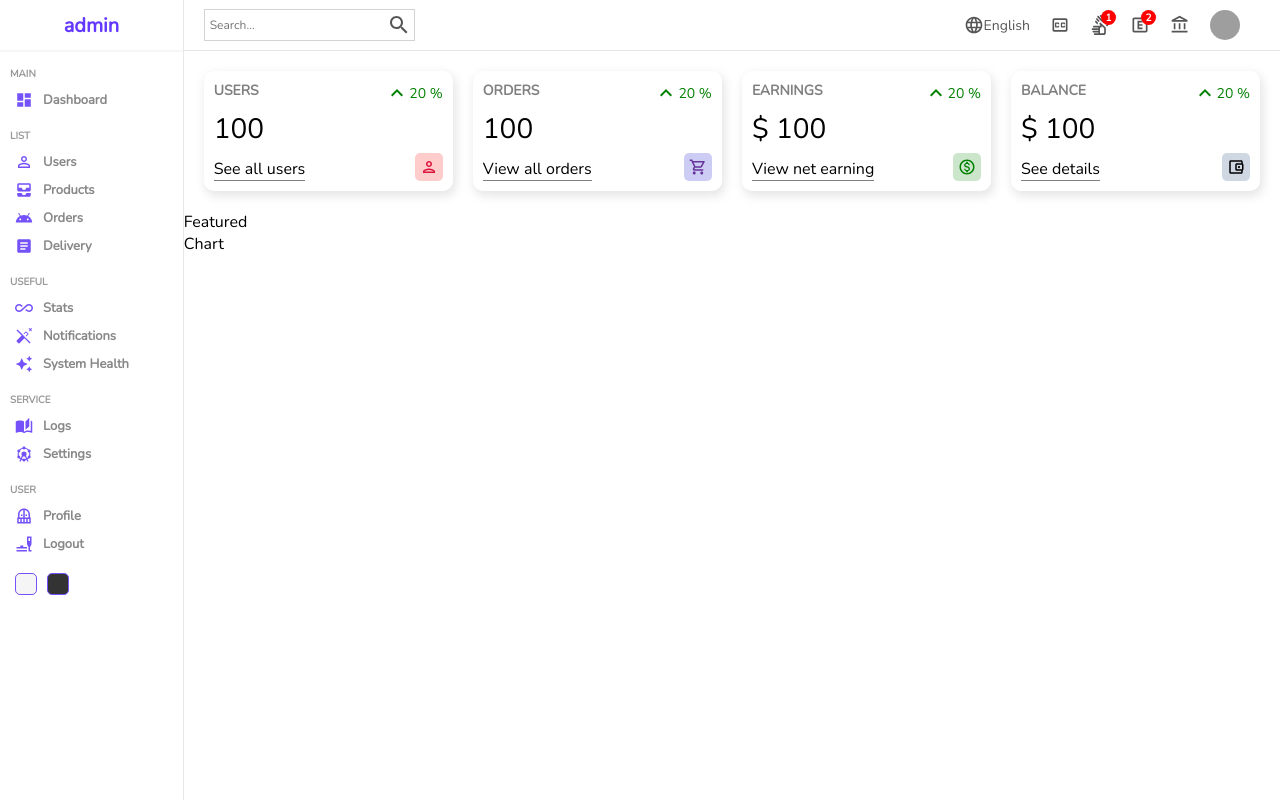
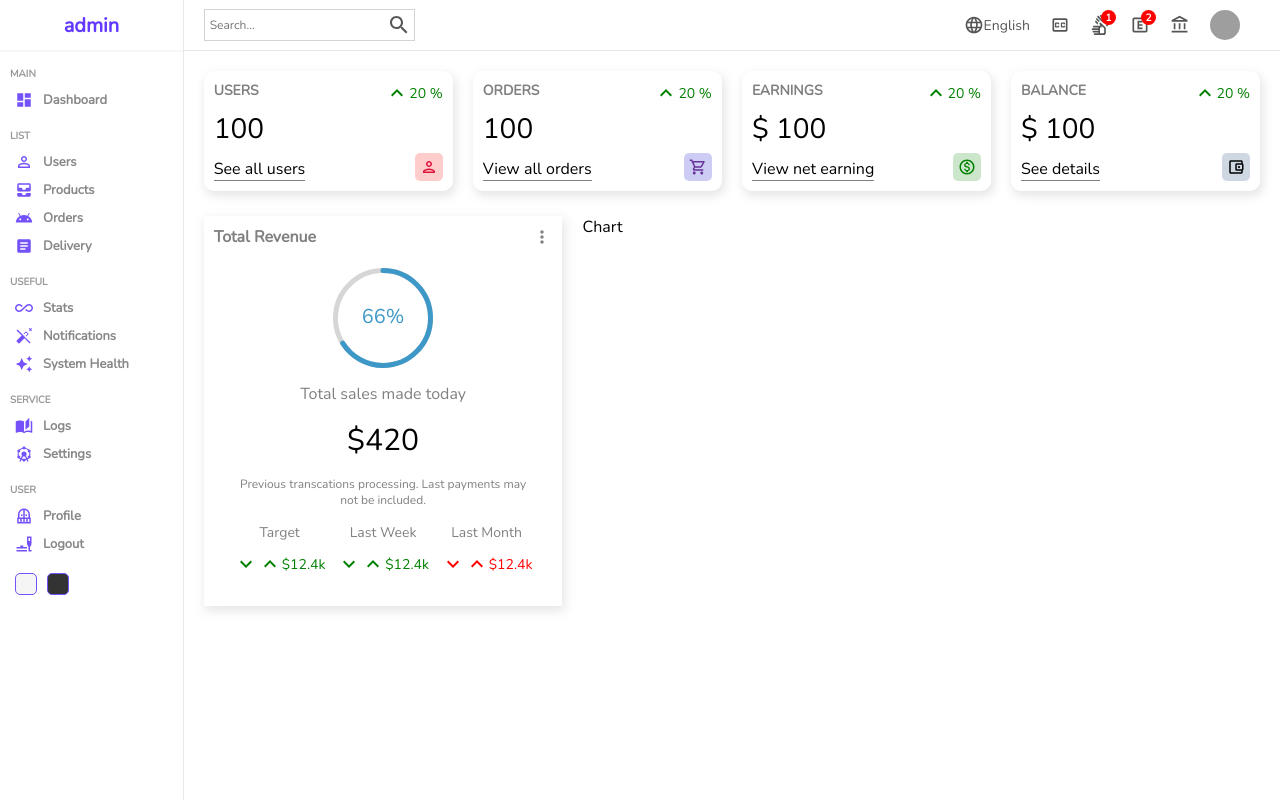
Before and after one commit to virtuozv/booking-app, a React (Create React App) app in the folder admin/: page / in a window 1280 px wide. Built offline with nearby package versions, Linux system fonts and the light colour scheme; grey boxes are pictures that could not be loaded.

Commit message:
dev featured

```diff
--- a/admin/package.json
+++ b/admin/package.json
@@ -11,6 +11,7 @@
     "@testing-library/react": "^13.3.0",
     "@testing-library/user-event": "^13.5.0",
     "react": "^18.1.0",
+    "react-circular-progressbar": "^2.0.4",
     "react-dom": "^18.1.0",
     "react-router-dom": "^6.3.0",
     "react-scripts": "5.0.1",
--- a/admin/src/components/chart/chart.scss
+++ b/admin/src/components/chart/chart.scss
@@ -0,0 +1,3 @@
+.chart {
+    flex: 4;
+}
--- a/admin/src/components/featured/Featured.jsx
+++ b/admin/src/components/featured/Featured.jsx
@@ -1,7 +1,56 @@
 import "./featured.scss";
+import "react-circular-progressbar/dist/styles.css";
+import MoreVertIcom from "@mui/icons-material/MoreVert";
+import { CircularProgressbar } from "react-circular-progressbar";
+import KeyboardArrowDownIcon from "@mui/icons-material/KeyboardArrowDown";
+import KeyboardArrowUpOutlinedIcon from "@mui/icons-material/KeyboardArrowUpOutlined";
 
 const Featured = () => {
-  return <div className="featured">Featured</div>;
+  const perc = 66;
+  return (
+    <div className="featured">
+      <div className="top">
+        <h1 className="title">Total Revenue</h1>
+        <MoreVertIcom fontSize="small" />
+      </div>
+      <div className="bottom">
+        <div className="featuredChart">
+          <CircularProgressbar value={perc} text={`${perc}%`} strokeWidth={5} />
+        </div>
+        <p className="title">Total sales made today</p>
+        <p className="amount">$420</p>
+        <p className="desc">
+          Previous transcations processing. Last payments may not be included.
+        </p>
+        <div className="summary">
+          <div className="item">
+            <div className="itemTitle">Target</div>
+            <div className="itemResult positive">
+              <KeyboardArrowDownIcon />
+              <KeyboardArrowUpOutlinedIcon />
+              <div className="resultAmount">$12.4k</div>
+            </div>
+          </div>
+          <div className="item">
+            <div className="itemTitle">Last Week</div>
+            <div className="itemResult positive">
+              <KeyboardArrowDownIcon />
+              <KeyboardArrowUpOutlinedIcon />
+              <div className="resultAmount">$12.4k</div>
+            </div>
+          </div>
+          <div className="item">
+            <div className="itemTitle">Last Month</div>
+            <div className="itemResult negative">
+              <KeyboardArrowDownIcon />
+              <KeyboardArrowUpOutlinedIcon />
+              <div className="resultAmount">$12.4k</div>
+            </div>
+          </div>
+        </div>
+      </div>
+    </div>
+  );
 };
 
 export default Featured;
--- a/admin/src/components/featured/featured.scss
+++ b/admin/src/components/featured/featured.scss
@@ -0,0 +1,78 @@
+.featured {
+    flex: 2;
+    box-shadow: 2px 4px 10px 1px rgba(201,201,201,0.47);
+    padding: 10px;
+
+    .top {
+        display: flex;
+        align-items: center;
+        justify-content: space-between;
+        color: gray;
+
+        .title {
+            font-size: 16px;
+        }
+    }
+
+    .bottom {
+        padding: 20px;
+        display: flex;
+        flex-direction: column;
+        align-items: center;
+        justify-content: center;
+        gap: 15px;
+
+        .featuredChart {
+            width: 100px;
+            height: 100px;
+
+        }
+
+        .title {
+            font-weight: 500;
+            color:gray;
+        }
+
+        .amount {
+            font-size: 30px;
+        }
+
+        .desc {
+            font-weight: 300;
+            font-size: 12px;
+            color: gray;
+            text-align: center;
+        }
+
+        .summary {
+            width: 100%;
+            display: flex;
+            align-items: center;
+            justify-content: space-between;
+
+            .item {
+                text-align: center;
+
+                .itemTitle {
+                    font-size: 14px;
+                    color:gray;
+                }
+
+                .itemResult {
+                    display: flex;
+                    align-items: center;
+                    margin-top: 10px;
+                    font-size: 14px;
+
+                    &.positive {
+                        color: green;
+                    }
+
+                    &.negative {
+                        color: red;
+                    }
+                }
+            }
+        }
+    }
+}
--- a/admin/src/pages/home/home.scss
+++ b/admin/src/pages/home/home.scss
@@ -4,10 +4,14 @@
     .homeContainer {
         flex: 6;
 
-        .widgets {
+        .widgets, .charts {
             display: flex;
             padding: 20px;
             gap:20px;
         }
+
+        .charts {
+            padding: 5px 20px;
+        }
     }
 }
```
Also changed, not shown: 1 other file (tests, documents, lock files or other folders).
